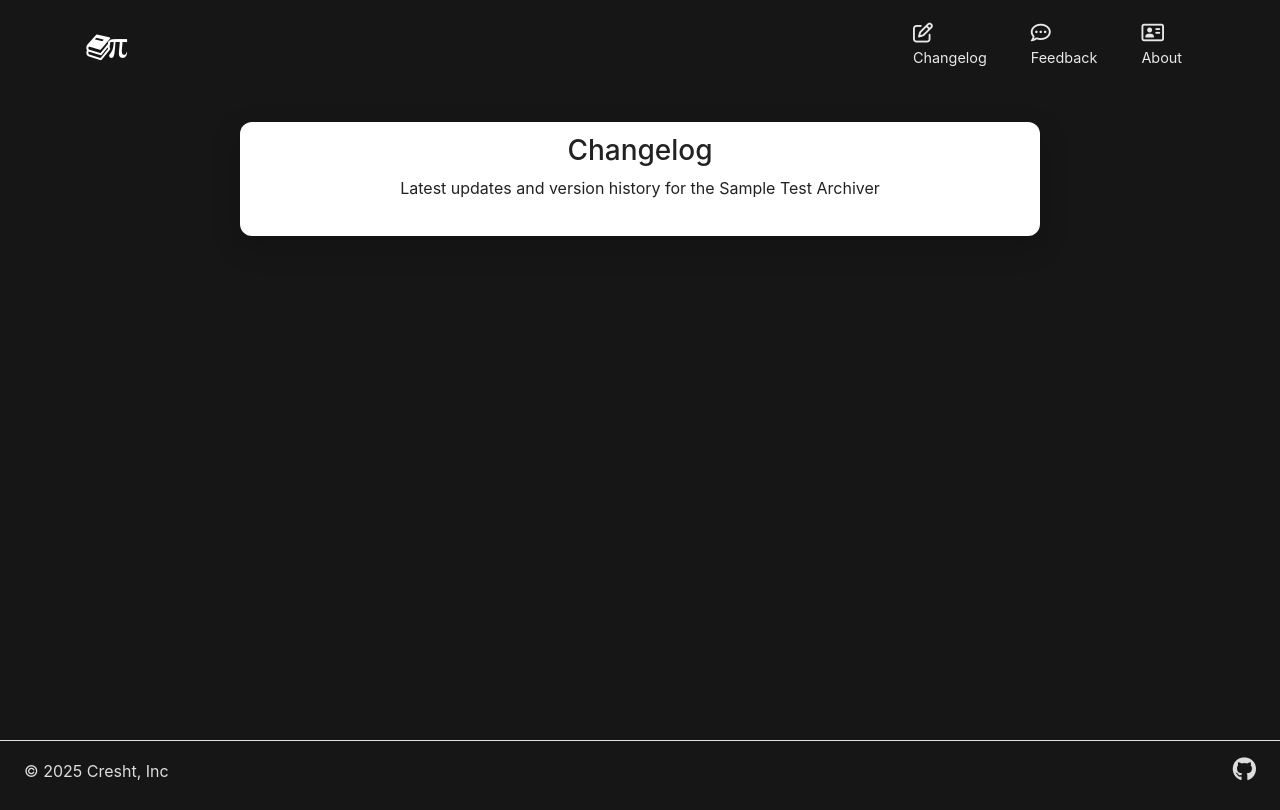
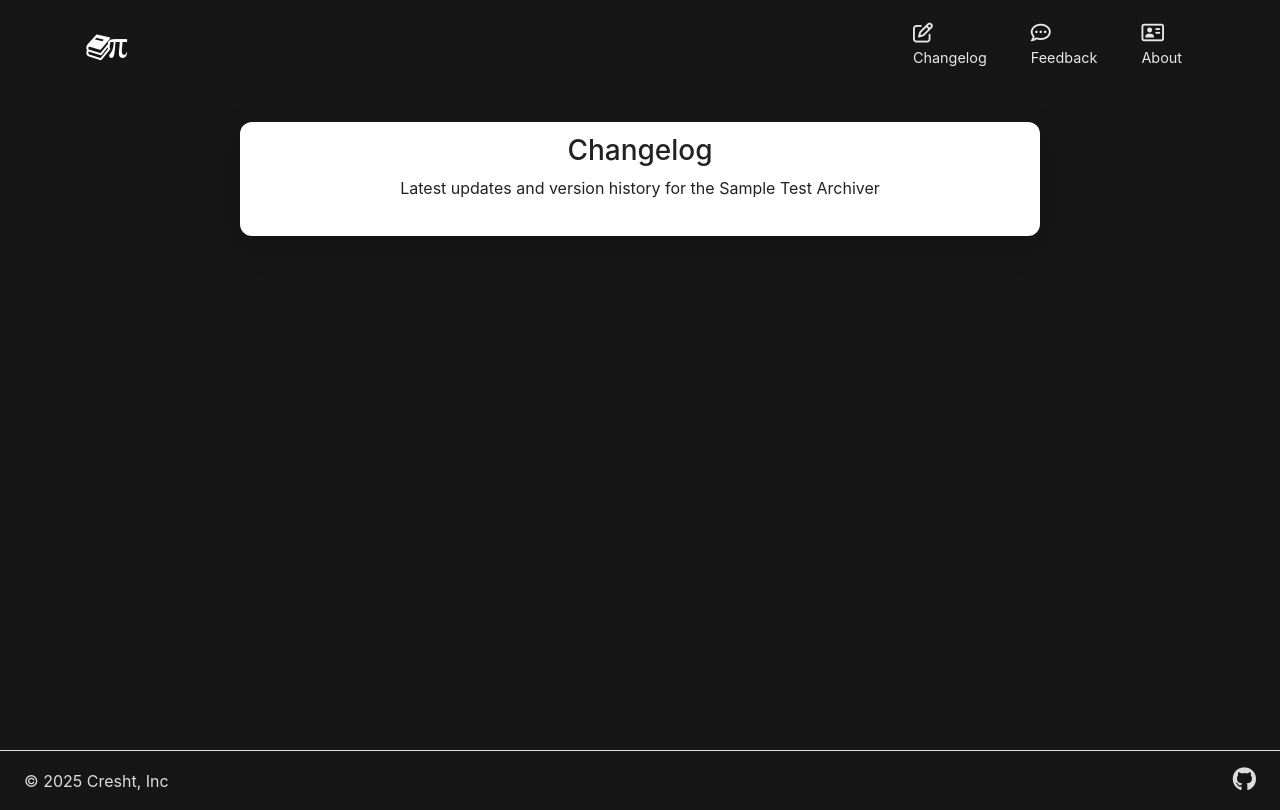
Before and after one commit to cresht2606/sample-test-archiver, a website with bundled scripts: page client/changelog.html in a window 1280 px wide. Built offline with nearby package versions, Linux system fonts and the light colour scheme; no server answers.

Commit message:
Add files via upload

```diff
--- a/client/assets/styles/main.css
+++ b/client/assets/styles/main.css
@@ -19,7 +19,7 @@
 /* GLOBAL STRUCTURE */
 html,
 body {
-    height: 100%;
+    min-height: 100vh;
     display: flex;
     flex-direction: column;
     background: var(--bg);
@@ -27,6 +27,12 @@ body {
     font-family: Inter, "Segoe UI", Roboto, "Helvetica Neue", Arial, sans-serif;
     -webkit-font-smoothing: antialiased;
     -moz-osx-font-smoothing: grayscale;
+}
+
+/* Allow content to grow and push the footer instead of keeping the page locked to the viewport height */
+body > main {
+    flex: 1 0 auto;
+    width: 100%;
 }
 
 /* HEADER */
```
